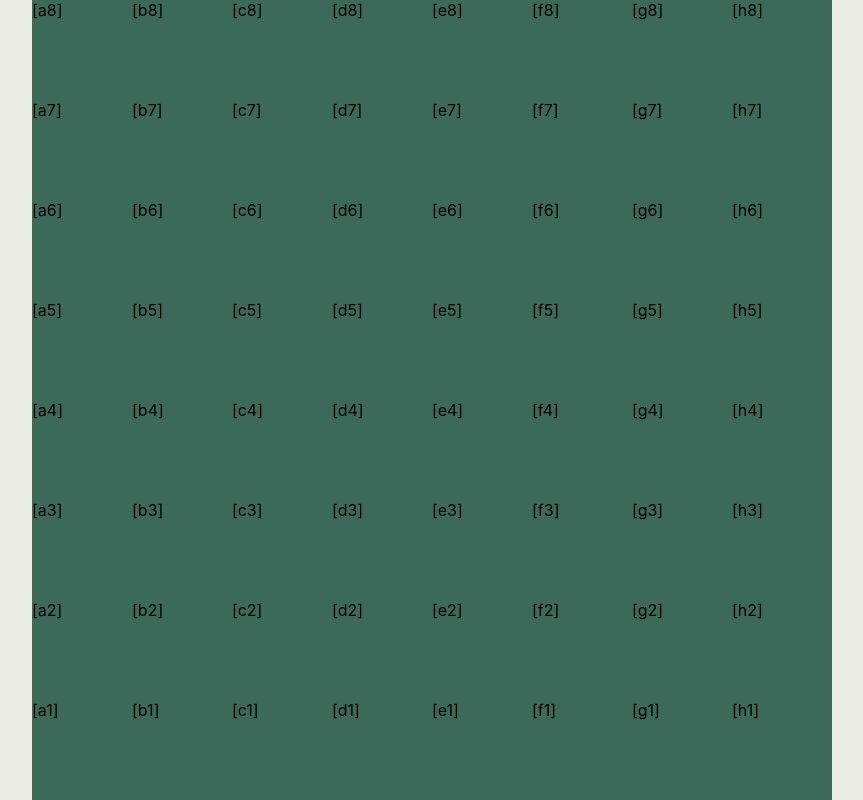
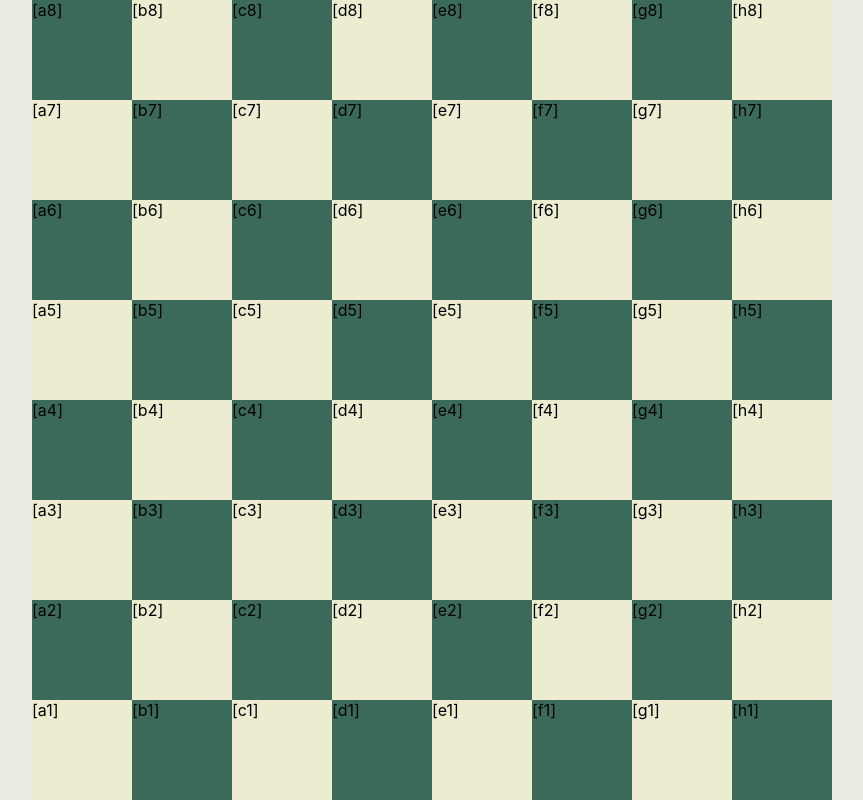
Before and after one commit to StolenMango/Chess-game, a React (Create React App) app in the folder chess-app/: page / in a window 1280 px wide. Shown: the whole page, without its empty margins (208-1071 px from the left). Built offline with nearby package versions, Linux system fonts and the light colour scheme.

Commit message:
Board done

```diff
--- a/chess-app/src/components/Chessboard.css
+++ b/chess-app/src/components/Chessboard.css
@@ -11,3 +11,11 @@
   height: 6.25rem;
   width: 6.25rem;
 }
+
+#chessboard .dark-tile {
+  background: #3b6a5b;
+}
+
+#chessboard .bright-tile {
+  background: #ebecd0;
+}
--- a/chess-app/src/components/Chessboard.tsx
+++ b/chess-app/src/components/Chessboard.tsx
@@ -12,9 +12,22 @@ export default function chessboard() {
   // here I spent a long time trying to figure out what was wrong, as per the axis image, I was rendering the "a" row, but I needed it to render it throught the "8" row. So I swapped l and i around.
   for (let l = verticalAxis.length - 1; l >= 0; l--) {
     for (let i = 0; i < horizontalAxis.length; i++) {
+      //
+      const number = i + l + 2; // vertical starts at 0 so we want to add 1, same for horizontal hence the +2
+      if (number % 2 === 0) {
         board.push(
           <span
-          className="axis-tile"
+            className="axis-tile bright-tile"
+            key={`${horizontalAxis[i]}${verticalAxis[l]}`}
+          >
+            [{horizontalAxis[i]}
+            {verticalAxis[l]}]
+          </span>
+        );
+      } else {
+        board.push(
+          <span
+            className="axis-tile dark-tile"
             key={`${horizontalAxis[i]}${verticalAxis[l]}`}
           >
             [{horizontalAxis[i]}
@@ -23,5 +36,6 @@ export default function chessboard() {
         );
       }
     }
+  }
   return <div id="chessboard">{board}</div>;
 }
```
Lines whose indentation alone changed are shown as unchanged.
